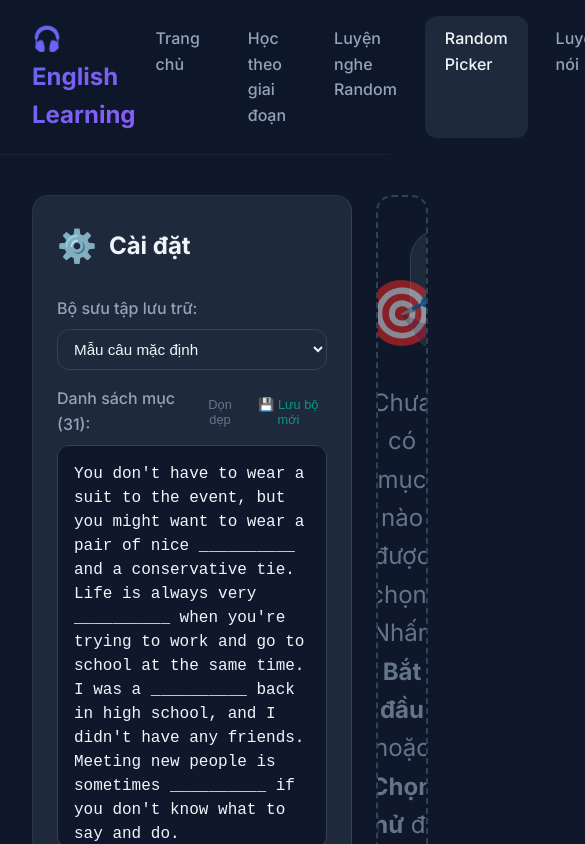
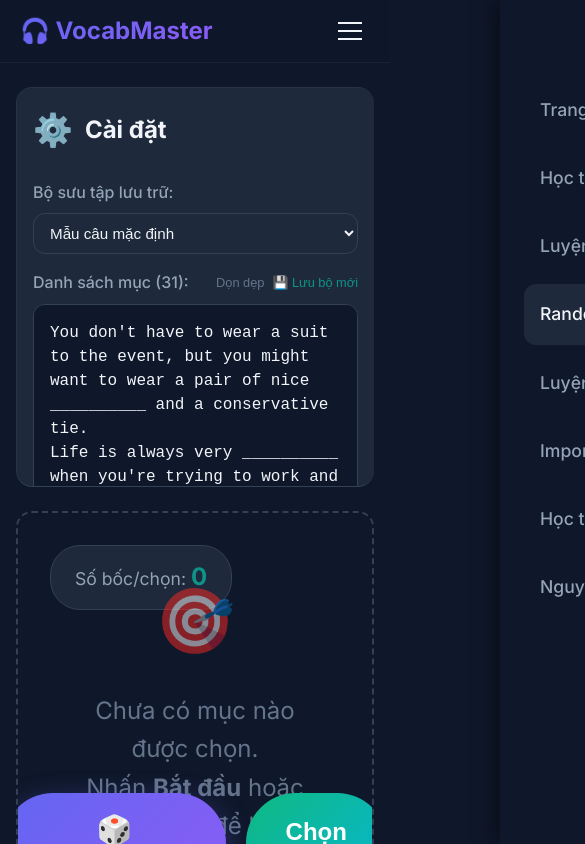
Before and after one commit to thanhnha1910/Project_english_nick, a React (Vite) app in the folder frontend/: page /picker in a window 390 px wide. Shown: the top 844 px of the page, 585 px wide, since content can reach past the window. Built offline with nearby package versions, Linux system fonts and the light colour scheme.

Commit message:
Fix: stage learning mobile layout grid overflow

```diff
--- a/frontend/index.html
+++ b/frontend/index.html
@@ -10,7 +10,7 @@
     <!-- PWA -->
     <link rel="manifest" href="/manifest.json" />
     <meta name="theme-color" content="#6366F1" />
-    <meta name="apple-mobile-web-app-capable" content="yes" />
+    <meta name="mobile-web-app-capable" content="yes" />
     <meta name="apple-mobile-web-app-status-bar-style" content="black" />
     <meta name="apple-mobile-web-app-title" content="VocabMaster" />
     <link rel="apple-touch-icon" href="/icon-512.png" />
--- a/frontend/src/components/Navigation.jsx
+++ b/frontend/src/components/Navigation.jsx
@@ -1,61 +1,56 @@
 import { NavLink } from 'react-router-dom';
+import { useState } from 'react';
 
 export default function Navigation() {
+    const [isOpen, setIsOpen] = useState(false);
+
+    const toggleMenu = () => {
+        setIsOpen(!isOpen);
+    };
+
+    const closeMenu = () => {
+        setIsOpen(false);
+    };
+
     return (
         <nav className="nav">
             <div className="nav-content">
-                <div className="nav-logo">🎧 English Learning</div>
-                <div className="nav-links">
-                    <NavLink
-                        to="/"
-                        className={({ isActive }) => `nav-link ${isActive ? 'active' : ''}`}
-                        end
-                    >
+                <div className="nav-logo">🎧 VocabMaster</div>
+
+                {/* Hamburger Icon */}
+                <button className="mobile-menu-btn" onClick={toggleMenu} aria-label="Toggle Navigation">
+                    <span className={`hamburger ${isOpen ? 'active' : ''}`}></span>
+                </button>
+
+                <div className={`nav-links ${isOpen ? 'open' : ''}`}>
+                    <NavLink to="/" className={({ isActive }) => `nav-link ${isActive ? 'active' : ''}`} end onClick={closeMenu}>
                         Trang chủ
                     </NavLink>
-                    <NavLink
-                        to="/stages"
-                        className={({ isActive }) => `nav-link ${isActive ? 'active' : ''}`}
-                    >
+                    <NavLink to="/stages" className={({ isActive }) => `nav-link ${isActive ? 'active' : ''}`} onClick={closeMenu}>
                         Học theo giai đoạn
                     </NavLink>
-                    <NavLink
-                        to="/random"
-                        className={({ isActive }) => `nav-link ${isActive ? 'active' : ''}`}
-                    >
+                    <NavLink to="/random" className={({ isActive }) => `nav-link ${isActive ? 'active' : ''}`} onClick={closeMenu}>
                         Luyện nghe Random
                     </NavLink>
-                    <NavLink
-                        to="/picker"
-                        className={({ isActive }) => `nav-link ${isActive ? 'active' : ''}`}
-                    >
+                    <NavLink to="/picker" className={({ isActive }) => `nav-link ${isActive ? 'active' : ''}`} onClick={closeMenu}>
                         Random Picker
                     </NavLink>
-                    <NavLink
-                        to="/speaking"
-                        className={({ isActive }) => `nav-link ${isActive ? 'active' : ''}`}
-                    >
+                    <NavLink to="/speaking" className={({ isActive }) => `nav-link ${isActive ? 'active' : ''}`} onClick={closeMenu}>
                         Luyện nói
                     </NavLink>
-                    <NavLink
-                        to="/import"
-                        className={({ isActive }) => `nav-link ${isActive ? 'active' : ''}`}
-                    >
+                    <NavLink to="/import" className={({ isActive }) => `nav-link ${isActive ? 'active' : ''}`} onClick={closeMenu}>
                         Import Audio
                     </NavLink>
-                    <NavLink
-                        to="/vocabulary"
-                        className={({ isActive }) => `nav-link ${isActive ? 'active' : ''}`}
-                    >
+                    <NavLink to="/vocabulary" className={({ isActive }) => `nav-link ${isActive ? 'active' : ''}`} onClick={closeMenu}>
                         Học từ vựng
                     </NavLink>
-                    <NavLink
-                        to="/paragraph-listening"
-                        className={({ isActive }) => `nav-link ${isActive ? 'active' : ''}`}
-                    >
-                        Nghe theo nguyên đoạn
+                    <NavLink to="/paragraph-listening" className={({ isActive }) => `nav-link ${isActive ? 'active' : ''}`} onClick={closeMenu}>
+                        Nguyên đoạn
                     </NavLink>
                 </div>
+
+                {/* Backdrop for mobile */}
+                {isOpen && <div className="nav-backdrop" onClick={closeMenu}></div>}
             </div>
         </nav>
     );
--- a/frontend/src/pages/RandomPicker.jsx
+++ b/frontend/src/pages/RandomPicker.jsx
@@ -161,9 +161,9 @@ export default function RandomPicker() {
     };
 
     return (
-        <div className="page fade-in" style={{ display: 'flex', gap: '24px', height: 'calc(100vh - 100px)' }}>
+        <div className="page fade-in picker-layout">
             {/* Sidebar / Settings */}
-            <div className="card" style={{ width: '320px', display: 'flex', flexDirection: 'column', flexShrink: 0, overflowY: 'auto', borderRight: '1px solid var(--bg-hover)' }}>
+            <div className="card picker-sidebar">
                 <div style={{ display: 'flex', alignItems: 'center', gap: '12px', marginBottom: '24px' }}>
                     <div style={{ fontSize: '2rem' }}>⚙️</div>
                     <h2 style={{ margin: 0, fontSize: '1.5rem' }}>Cài đặt</h2>
@@ -296,17 +296,7 @@ export default function RandomPicker() {
             </div>
 
             {/* Main Display Area */}
-            <div className="card" style={{
-                flex: 1,
-                display: 'flex',
-                flexDirection: 'column',
-                alignItems: 'center',
-                justifyContent: 'center',
-                position: 'relative',
-                overflow: 'hidden',
-                background: 'var(--bg-dark)',
-                border: '2px dashed var(--bg-hover)'
-            }}>
+            <div className="card picker-main">
 
                 {/* Stats / Timer Header */}
                 <div style={{ position: 'absolute', top: '32px', left: '32px', right: '32px', display: 'flex', justifyContent: 'space-between', alignItems: 'flex-start' }}>
--- a/frontend/src/pages/StageLearning.jsx
+++ b/frontend/src/pages/StageLearning.jsx
@@ -242,20 +242,9 @@ export default function StageLearning() {
                     </div>
 
 
-                    <div style={{
-                        display: 'grid',
-                        gridTemplateColumns: '300px 1fr',
-                        gap: 24,
-                        alignItems: 'start'
-                    }}>
+                    <div className="stage-learning-layout">
                         {/* Audio list - SCROLLABLE SIDEBAR */}
-                        <div className="card" style={{
-                            padding: 0,
-                            maxHeight: 'calc(100vh - 280px)',
-                            overflow: 'hidden',
-                            display: 'flex',
-                            flexDirection: 'column'
-                        }}>
+                        <div className="card stage-audio-sidebar">
                             <div style={{
                                 padding: '16px 20px',
                                 borderBottom: '1px solid var(--bg-hover)',
--- a/frontend/src/styles/index.css
+++ b/frontend/src/styles/index.css
@@ -149,6 +149,12 @@ h3 {
   transition: all 0.3s ease;
 }
 
+@media (max-width: 768px) {
+  .card {
+    padding: 16px;
+  }
+}
+
 .card:hover {
   transform: translateY(-4px);
   box-shadow: var(--shadow-lg);
@@ -209,6 +215,84 @@ h3 {
   color: var(--text);
 }
 
+/* Mobile Menu Button */
+.mobile-menu-btn {
+  display: none;
+  background: none;
+  border: none;
+  cursor: pointer;
+  padding: 8px;
+  z-index: 1001;
+}
+
+.hamburger {
+  display: block;
+  width: 24px;
+  height: 2px;
+  background-color: var(--text);
+  position: relative;
+  transition: all 0.3s ease;
+}
+
+.hamburger::before,
+.hamburger::after {
+  content: '';
+  position: absolute;
+  left: 0;
+  width: 24px;
+  height: 2px;
+  background-color: var(--text);
+  transition: all 0.3s ease;
+}
+
+.hamburger::before { top: -8px; }
+.hamburger::after { top: 8px; }
+
+.hamburger.active { background-color: transparent; }
+.hamburger.active::before { top: 0; transform: rotate(45deg); }
+.hamburger.active::after { top: 0; transform: rotate(-45deg); }
+
+/* Backdrop */
+.nav-backdrop {
+  display: none;
+  position: fixed;
+  inset: 0;
+  background: rgba(0, 0, 0, 0.5);
+  backdrop-filter: blur(4px);
+  z-index: 999;
+}
+
+/* Responsive Nav Layout */
+@media (max-width: 900px) {
+  .mobile-menu-btn { display: block; }
+
+  .nav-backdrop { display: block; }
+
+  .nav { padding: 12px 20px; }
+
+  .nav-links {
+    position: fixed;
+    top: 0;
+    right: -100%;
+    width: 280px;
+    height: 100vh;
+    background: var(--bg-dark);
+    flex-direction: column;
+    padding: 80px 24px 24px;
+    transition: right 0.3s ease;
+    z-index: 1000;
+    box-shadow: -4px 0 20px rgba(0, 0, 0, 0.5);
+  }
+
+  .nav-links.open { right: 0; }
+
+  .nav-link {
+    font-size: 1.1rem;
+    padding: 16px;
+    border-radius: 12px;
+  }
+}
+
 /* ============ LAYOUT ============ */
 .container {
   max-width: 1200px;
@@ -221,6 +305,83 @@ h3 {
   padding: 40px 32px;
 }
 
+@media (max-width: 768px) {
+  .container {
+    padding: 16px;
+  }
+  .page {
+    padding: 24px 16px;
+  }
+}
+
+/* Stage Learning Layout */
+.stage-learning-layout {
+  display: grid;
+  grid-template-columns: 320px 1fr;
+  gap: 24px;
+  align-items: start;
+}
+
+.stage-audio-sidebar {
+  padding: 0;
+  max-height: calc(100vh - 280px);
+  overflow: hidden;
+  display: flex;
+  flex-direction: column;
+}
+
+@media (max-width: 900px) {
+  .stage-learning-layout {
+    grid-template-columns: 1fr;
+  }
+
+  .stage-audio-sidebar {
+    max-height: 400px;
+    margin-bottom: 24px;
+  }
+}
+
+/* Random Picker Layout */
+.picker-layout {
+  display: flex;
+  gap: 24px;
+  height: calc(100vh - 100px);
+}
+
+.picker-sidebar {
+  width: 320px;
+  display: flex;
+  flex-direction: column;
+  flex-shrink: 0;
+  overflow-y: auto;
+  border-right: 1px solid var(--bg-hover);
+}
+
+.picker-main {
+  flex: 1;
+  display: flex;
+  flex-direction: column;
+  align-items: center;
+  justify-content: center;
+  position: relative;
+  overflow: hidden;
+  background: var(--bg-dark);
+  border: 2px dashed var(--bg-hover);
+}
+
+@media (max-width: 900px) {
+  .picker-layout {
+    flex-direction: column;
+    height: auto;
+    min-height: calc(100vh - 100px);
+  }
+  .picker-sidebar {
+    width: 100%;
+    border-right: none;
+    border-bottom: 1px solid var(--bg-hover);
+    height: 400px; /* Fixed height so it doesn't take up the whole screen */
+  }
+}
 .page-header {
   text-align: center;
   margin-bottom: 48px;
@@ -284,7 +445,17 @@ h3 {
 .audio-player-controls {
   display: flex;
   align-items: center;
+  flex-wrap: wrap;
   gap: 16px;
+}
+
+@media (max-width: 600px) {
+  .audio-player {
+    padding: 16px;
+  }
+  .audio-player-controls {
+    justify-content: center;
+  }
 }
 
 .play-btn {
@@ -346,6 +517,15 @@ h3 {
   border-radius: var(--radius-sm);
   cursor: pointer;
   transition: all 0.2s ease;
+}
+
+@media (max-width: 600px) {
+  .transcript-line {
+    padding: 12px 16px;
+    font-size: 1.1rem;
+    line-height: 1.6;
+    margin: 8px 0;
+  }
 }
 
 .transcript-line:hover {
@@ -1888,6 +2068,12 @@ h3 {
   perspective: 1000px;
   cursor: pointer;
   margin: 0 auto;
+}
+
+@media (max-width: 600px) {
+  .vm-card-wrapper {
+    aspect-ratio: 1/1;
+  }
 }
 
 .vm-card {
@@ -2544,6 +2730,7 @@ h3 {
 .vm-summary-actions {
   display: flex;
   gap: 10px;
+  flex-wrap: wrap;
 }
 
 .vm-summary-actions button {
```
Also changed, not shown: frontend/public/sw.js (+32 -38 lines), 1 other file (tests, documents, lock files or other folders).
